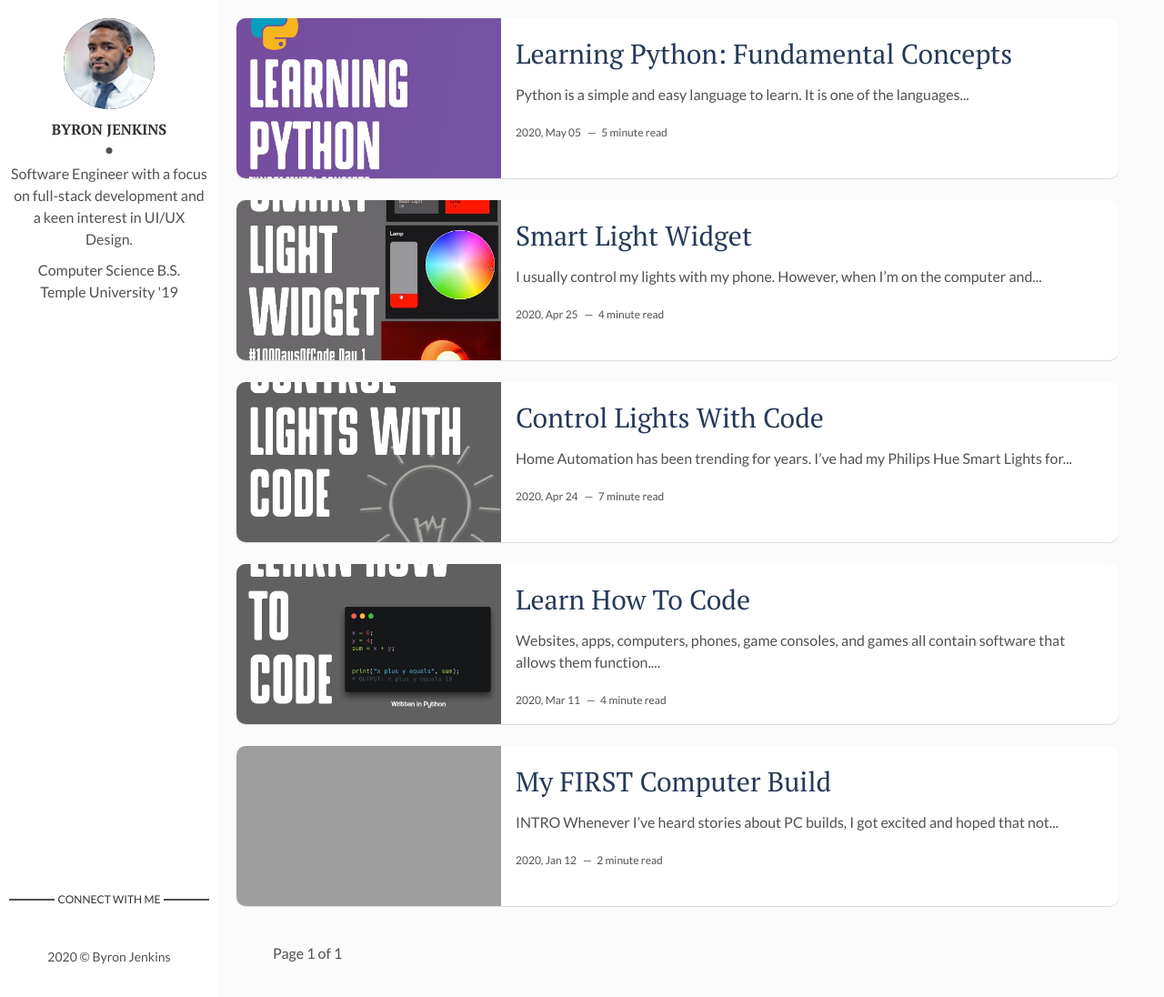
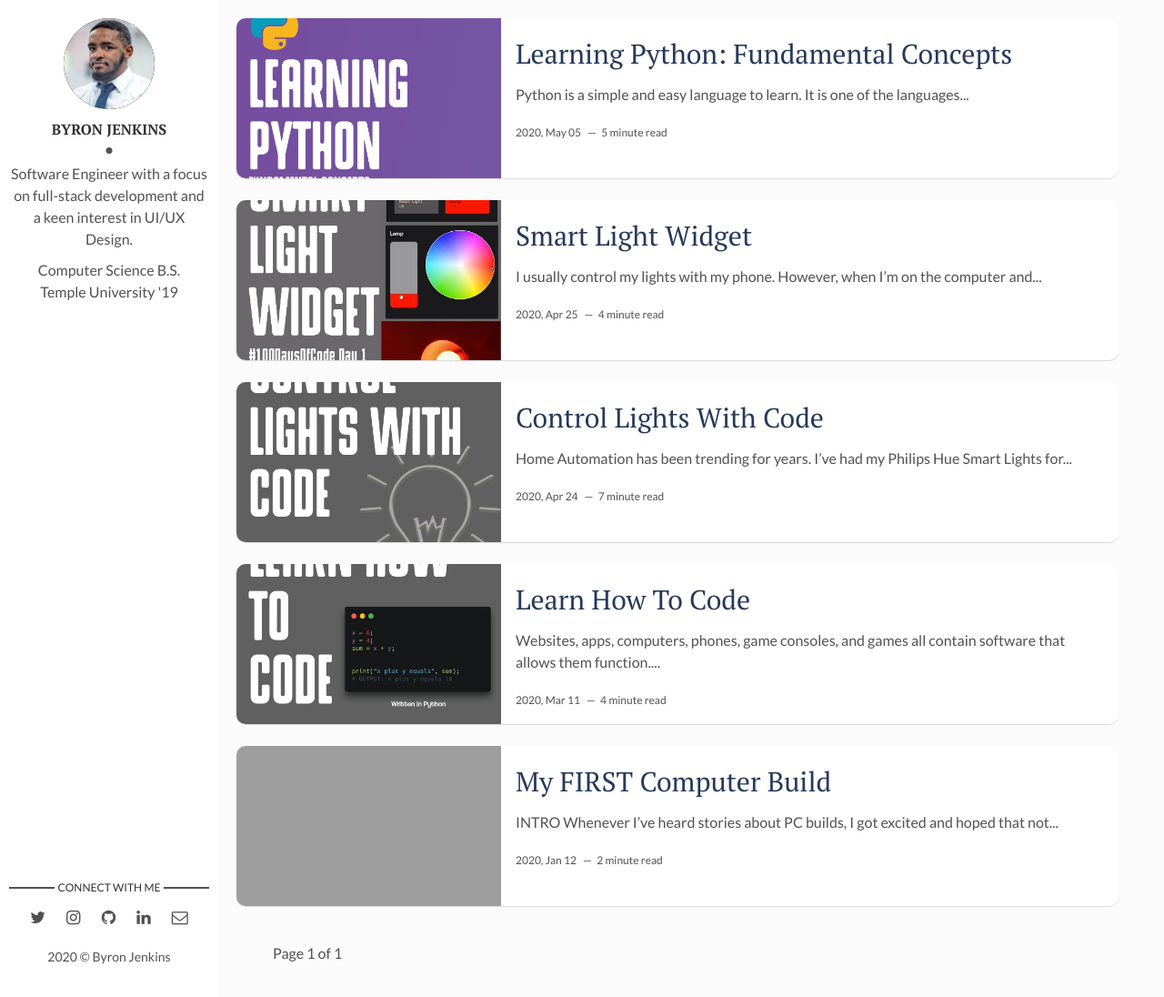
Before and after one commit to codeherk/codeherk.github.io, a Jekyll site: the page built from index.html, in a window 1280 px wide and 1096 px high. Shown: the whole window at 91% size. Built offline with Jekyll 4.4.1, drawn with Linux system fonts in a browser that asks for light colours; the list of posts is cut into pages by our own code; grey boxes are pictures that could not be loaded.

Commit message:
Fix font awesome href

```diff
--- a/_includes/head.html
+++ b/_includes/head.html
@@ -83,7 +83,7 @@
 	<link href="https://fonts.googleapis.com/css?family=PT+Serif:400,700" rel="stylesheet">
 	<link href="https://fonts.googleapis.com/css?family=Lato:300,400,700" rel="stylesheet">
 	<!-- Font Awesome -->
-	<link rel="stylesheet" href="{{ "/assets/fonts/font-awesome/css/font-awesome.min.css | prepend: site.baseurl}}">
+  <link rel="stylesheet" href="{{ "/assets/fonts/font-awesome/css/font-awesome.min.css" | prepend: site.baseurl}}">
 	<!-- Styles -->
 	<link rel="stylesheet" href="{{ "/assets/css/main.css" | prepend: site.baseurl }}">
 </head>
```
